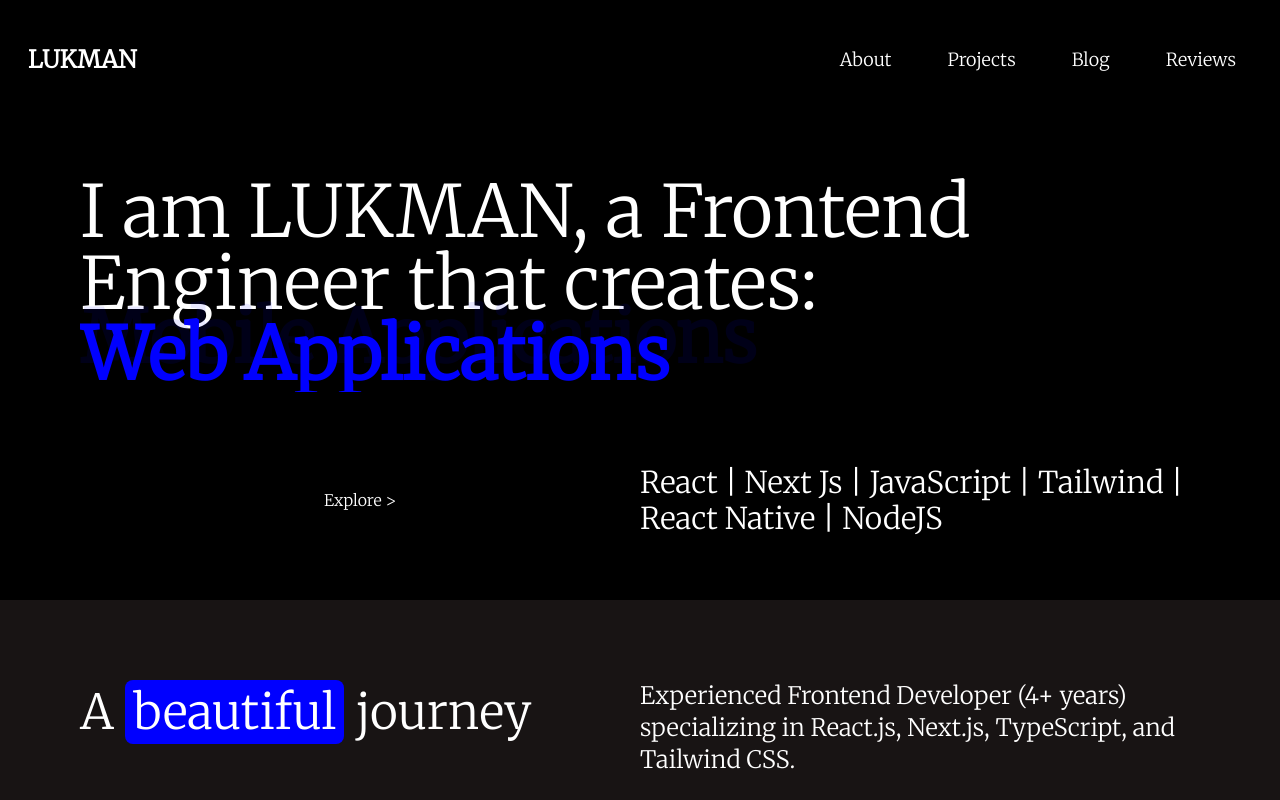
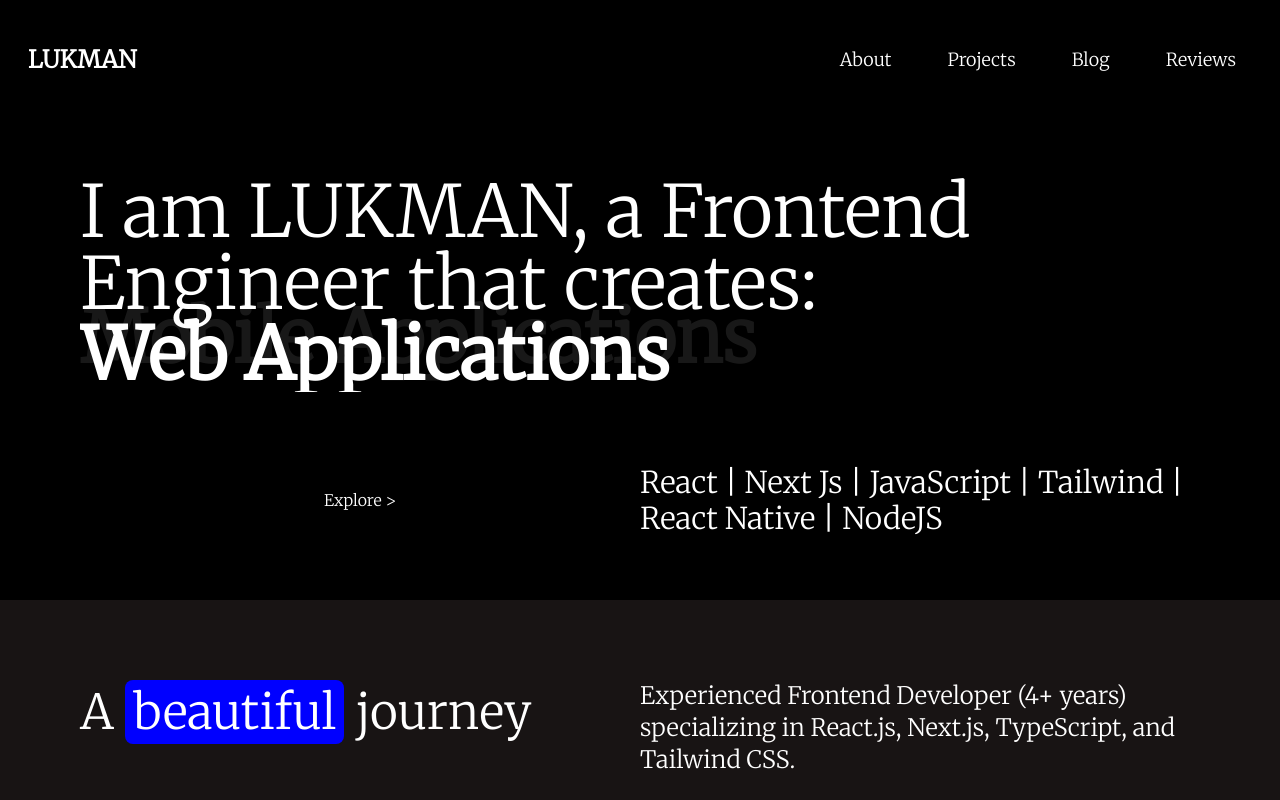
Before and after one commit to Lukman10a/lukmanportfolio, a Next.js app: page / in a window 1280 px wide. Shown: the top 800 px of the page. Built offline with nearby package versions, Linux system fonts and the light colour scheme.

Commit message:
update home

```diff
--- a/src/components/about.tsx
+++ b/src/components/about.tsx
@@ -5,7 +5,7 @@ import { HighlightedText } from "./ui/animated/highlightText";
 export default function About() {
   const [text, setText] = useState(false);
   return (
-    <div className="p-20 grid grid-cols-2 sm:grid-cols-1 sm:gap-6 sm:p-8 h-full bg-[#181414] text-white">
+    <div className="p-20 grid grid-cols-2 sm:grid-cols-1 sm:gap-6 sm:p-8 bg-[#181414] text-white">
       <p className="text-5xl sm:text-[24px]">
         A{" "}
         <HighlightedText
@@ -18,7 +18,7 @@ export default function About() {
         </HighlightedText>{" "}
         journey
       </p>
-      <div className="space-y-10">
+      <div className="space-y-10 h-full w-full" style={{ minHeight: "250px" }}>
         <p className="text-2xl sm:text-lg">
           <Typewriter
             text="Experienced Frontend Developer (4+ years) specializing in React.js, Next.js, TypeScript, and Tailwind CSS."
--- a/src/components/hero.tsx
+++ b/src/components/hero.tsx
@@ -15,10 +15,8 @@ export default function Hero() {
           />
           {text && ( // Render TextLoop only when typing completes
             <TextLoop>
-              <span className="text-[#0000FF] font-bold sm:text-[30px]">
-                Web Applications
-              </span>
-              <span className="text-[#0000FF] font-bold sm:text-[30px]">
+              <span className="font-bold sm:text-[30px]">Web Applications</span>
+              <span className="font-bold sm:text-[30px]">
                 Mobile Applications
               </span>
             </TextLoop>
```
